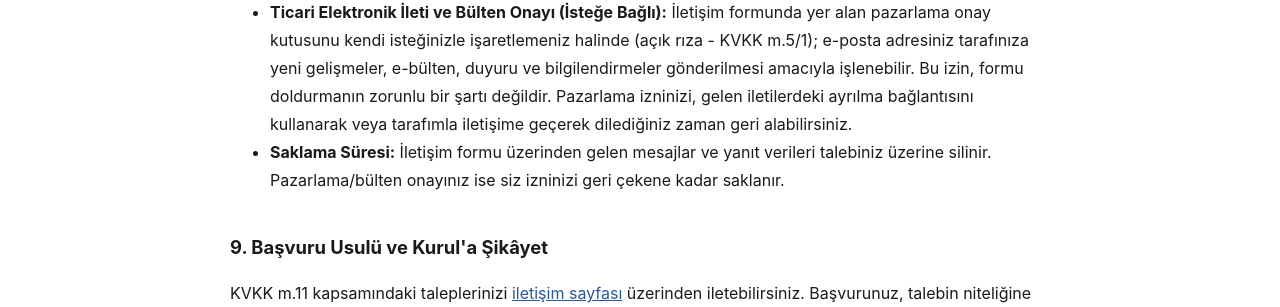
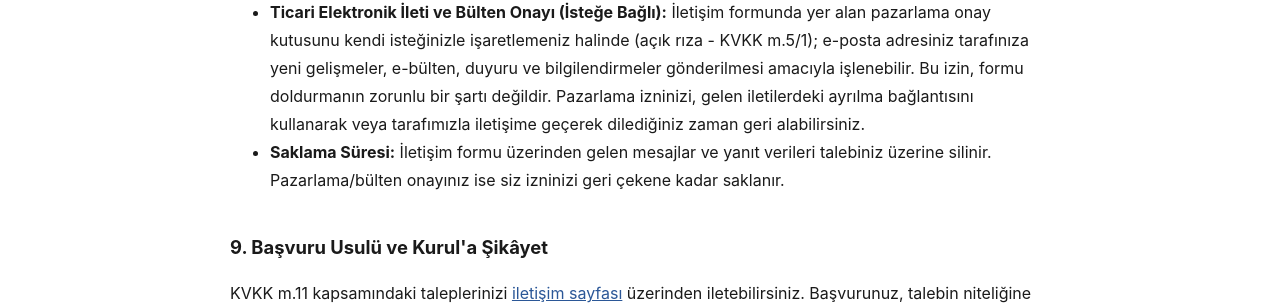
Before and after one commit to abdullah-eymen-asru/abdullah-eymen-asru.github.io, a Jekyll site: the page built from kurumsal/kvkk-aydinlatma-metni.md, in a window 1280 px wide and 900 px high, scrolled down 4352 px. Shown: the part 258-565 px from the top of the window. Built offline with Jekyll 4.4.1, drawn with Linux system fonts in a browser that asks for light colours.

Commit message:
Update KVKK Aydınlatma Metni for clarity

```diff
--- a/kurumsal/kvkk-aydinlatma-metni.md
+++ b/kurumsal/kvkk-aydinlatma-metni.md
@@ -229,7 +229,7 @@ permalink: "/kurumsal/kvkk-aydinlatma-metni.html"
   Sitede yer alan iletişim formu veya harici form servisleri (örn. Google Formlar) üzerinden tarafıma ilettiğiniz ad, soyad, e-posta adresi ve mesaj içeriği verileriniz; ilettiğiniz talep, soru ve önerilerin değerlendirilmesi, tarafınıza geri dönüş yapılması ve iletişim süreçlerinin yürütülmesi amacıyla, KVKK m.5/2-c (<em>"bir sözleşmenin kurulması veya ifası"</em>) ve m.5/2-f (<em>"veri sorumlusunun meşru menfaati"</em>) hukuki sebeplerine dayanarak işlenir.
 </p>
 <ul>
-  <li><strong>Ticari Elektronik İleti ve Bülten Onayı (İsteğe Bağlı):</strong> İletişim formunda yer alan pazarlama onay kutusunu kendi isteğinizle işaretlemeniz halinde (açık rıza - KVKK m.5/1); e-posta adresiniz tarafınıza yeni gelişmeler, e-bülten, duyuru ve bilgilendirmeler gönderilmesi amacıyla işlenebilir. Bu izin, formu doldurmanın zorunlu bir şartı değildir. Pazarlama izninizi, gelen iletilerdeki ayrılma bağlantısını kullanarak veya tarafımla iletişime geçerek dilediğiniz zaman geri alabilirsiniz.</li>
+  <li><strong>Ticari Elektronik İleti ve Bülten Onayı (İsteğe Bağlı):</strong> İletişim formunda yer alan pazarlama onay kutusunu kendi isteğinizle işaretlemeniz halinde (açık rıza - KVKK m.5/1); e-posta adresiniz tarafınıza yeni gelişmeler, e-bülten, duyuru ve bilgilendirmeler gönderilmesi amacıyla işlenebilir. Bu izin, formu doldurmanın zorunlu bir şartı değildir. Pazarlama izninizi, gelen iletilerdeki ayrılma bağlantısını kullanarak veya tarafımızla iletişime geçerek dilediğiniz zaman geri alabilirsiniz.</li>
   <li><strong>Saklama Süresi:</strong> İletişim formu üzerinden gelen mesajlar ve yanıt verileri talebiniz üzerine silinir. Pazarlama/bülten onayınız ise siz izninizi geri çekene kadar saklanır.</li>
 </ul>
 
```
